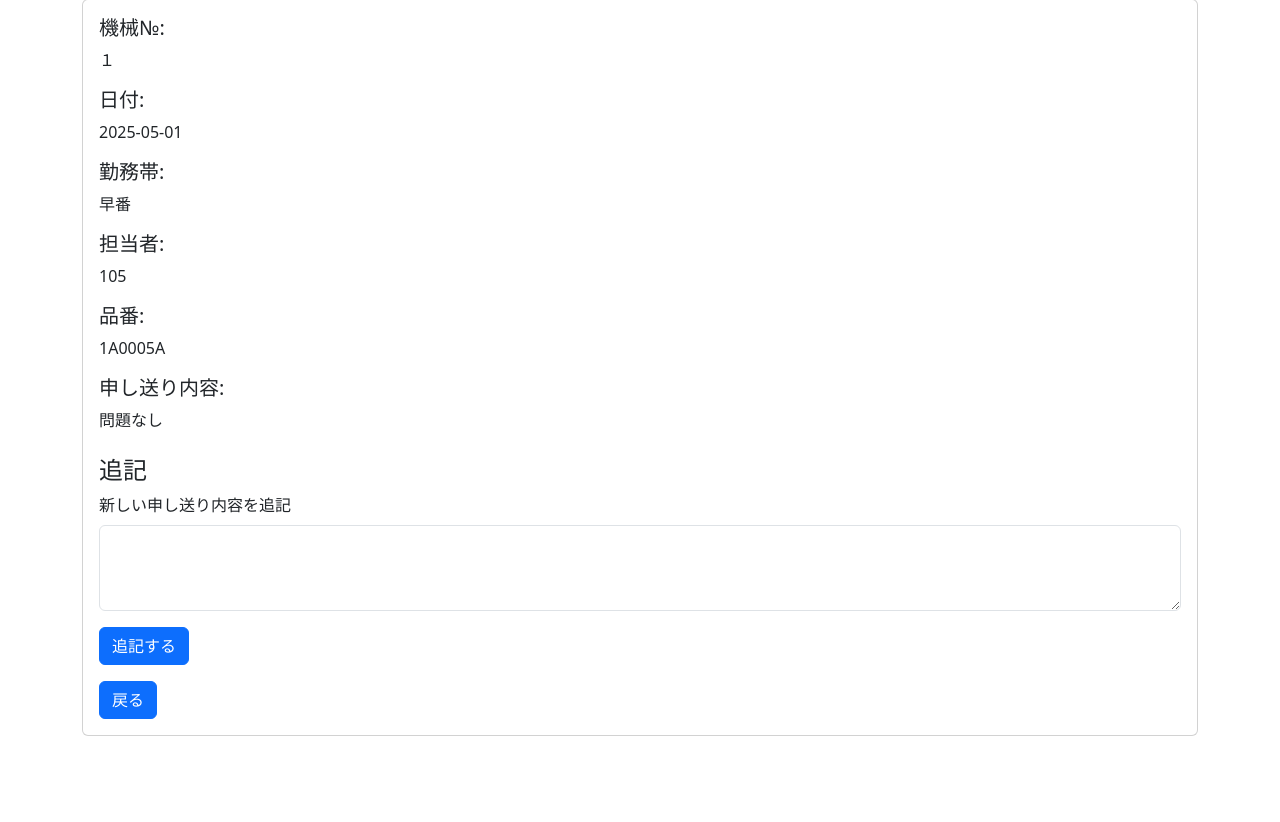
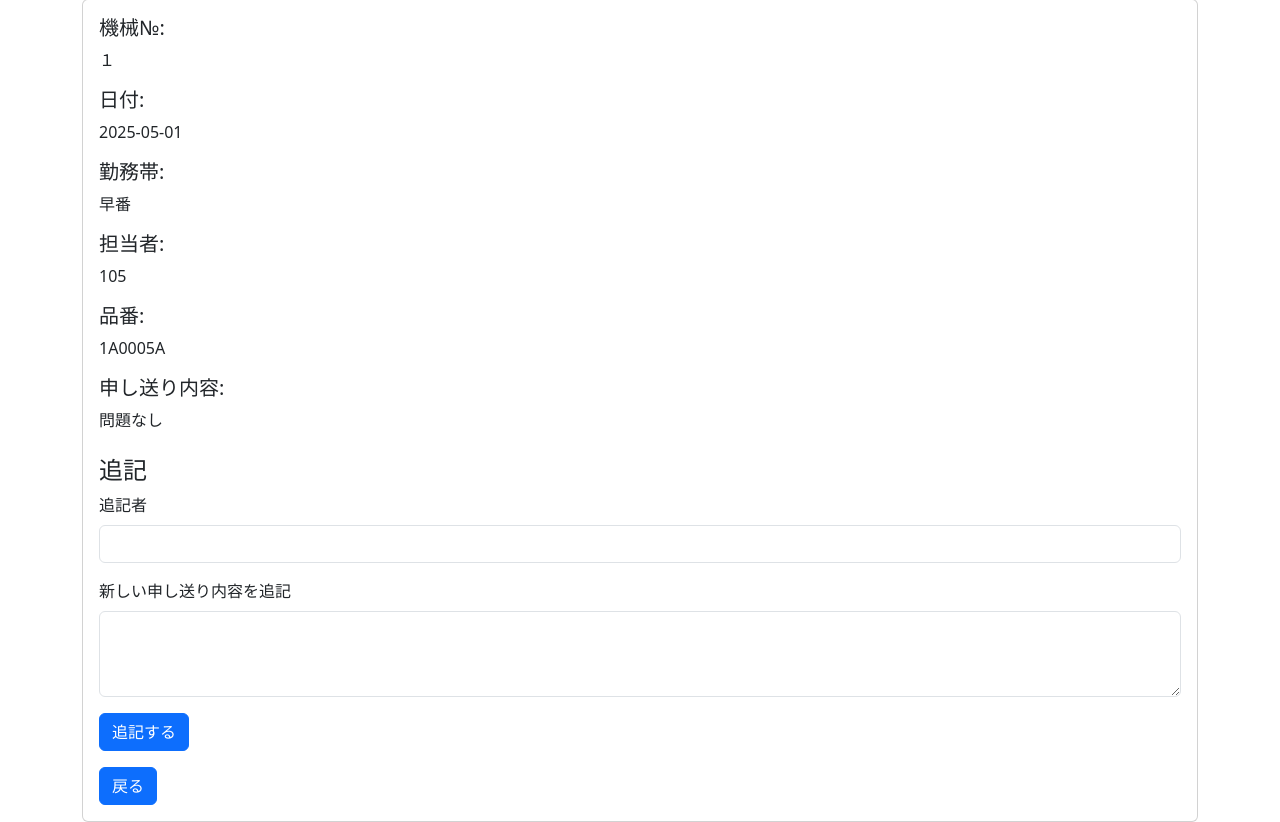
Before and after one commit to renayuki0125/20250508, a Flask app: page /show/1 in a window 1280 px wide. Shown: the part 111-933 px from the top of the page. Before the commit the page ends 847 px from the top, so only its background shows below. Run offline with Flask 3, Linux system fonts and the light colour scheme; data comes from the database, SQL or seed files in the repository; both versions use the stored data as it was after the commit.

Commit message:
別のPCから追記の担当者と時間追加

```diff
--- a/app.py
+++ b/app.py
@@ -1,5 +1,6 @@
 from flask import Flask, render_template, request, redirect, url_for
 from database import get_work_notes, add_work_note, show_work_note, get_filtered_work_notes, get_machine_nos, get_connection_db
+from datetime import datetime
 
 
 app = Flask(__name__)
@@ -38,6 +39,10 @@ def show(id):
 @app.route("/update/<int:id>", methods=["POST"])
 def update_note(id):
     additional_note = request.form["additional_note"]
+
+    updater = request.form["updater"]  # フォームから追記者を受け取る
+
+    now = datetime.now().strftime("%Y-%m-%d %H:%M:%S")
     conn = get_connection_db()
     c = conn.cursor()
 
@@ -46,15 +51,19 @@ def update_note(id):
     original_note = c.fetchone()["note"]
 
     # 追記（前の内容 + 改行 + 追記内容）
-    new_note = f"{original_note}\n---\n{additional_note}"
+    new_note = f"{original_note}\n---\n【追記者】{updater}（{now}）\n{additional_note}"
 
     # 上書きではなく結合して保存
-    c.execute("UPDATE work_notes SET note = ? WHERE id = ?", (new_note, id))
+    c.execute("""
+        UPDATE work_notes
+        SET note = ?, updated_at = ?
+        WHERE id = ?
+    """, (new_note, now, id))
+
     conn.commit()
     conn.close()
 
     return redirect(url_for("show", id=id))
 
-
 if __name__ == "__main__":
     app.run(port=8000, debug=True)
--- a/templates/show.html
+++ b/templates/show.html
@@ -34,6 +34,10 @@
                 <h4 class="mt-4">追記</h4>
                 <form method="post" action="{{ url_for('update_note', id=note['id']) }}">
                     <div class="mb-3">
+                        <label for="updater" class="form-label">追記者</label>
+                        <input type="text" class="form-control" id="updater" name="updater" required>
+                    </div>
+                    <div class="mb-3">
                         <label for="additional_note" class="form-label">新しい申し送り内容を追記</label>
                         <textarea class="form-control" id="additional_note" name="additional_note" rows="3" required></textarea>
                     </div>
```
Also changed, not shown: todo.db.
